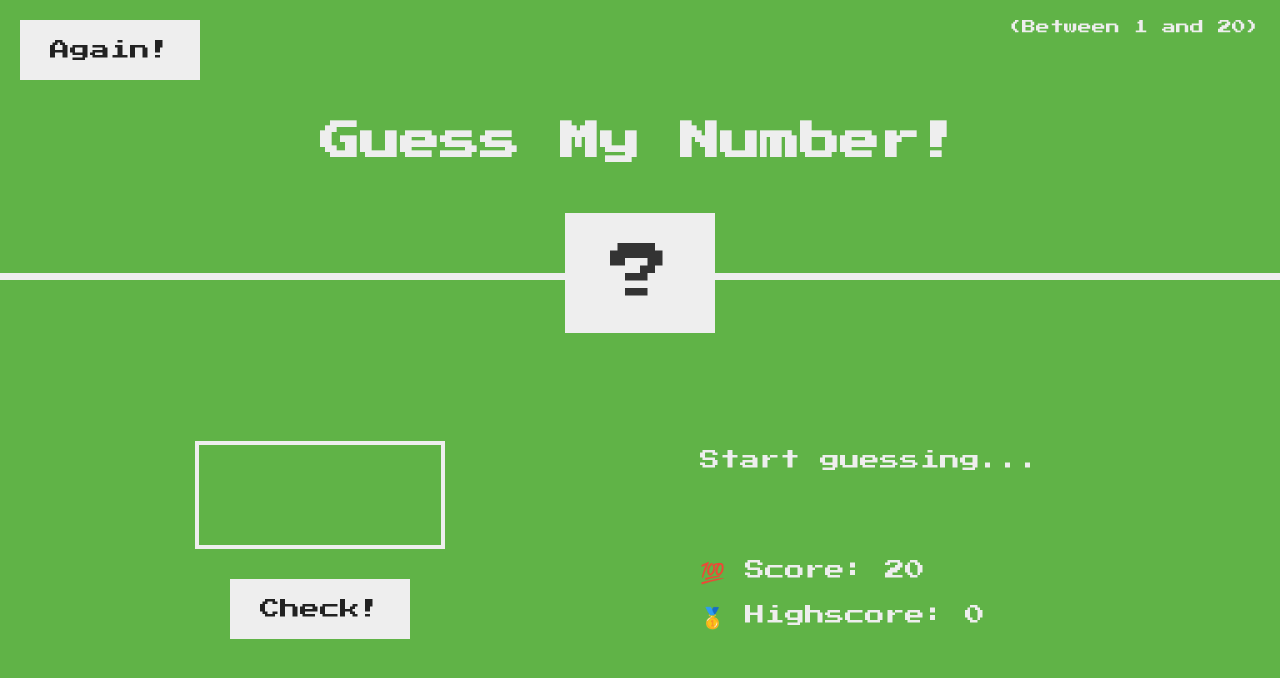
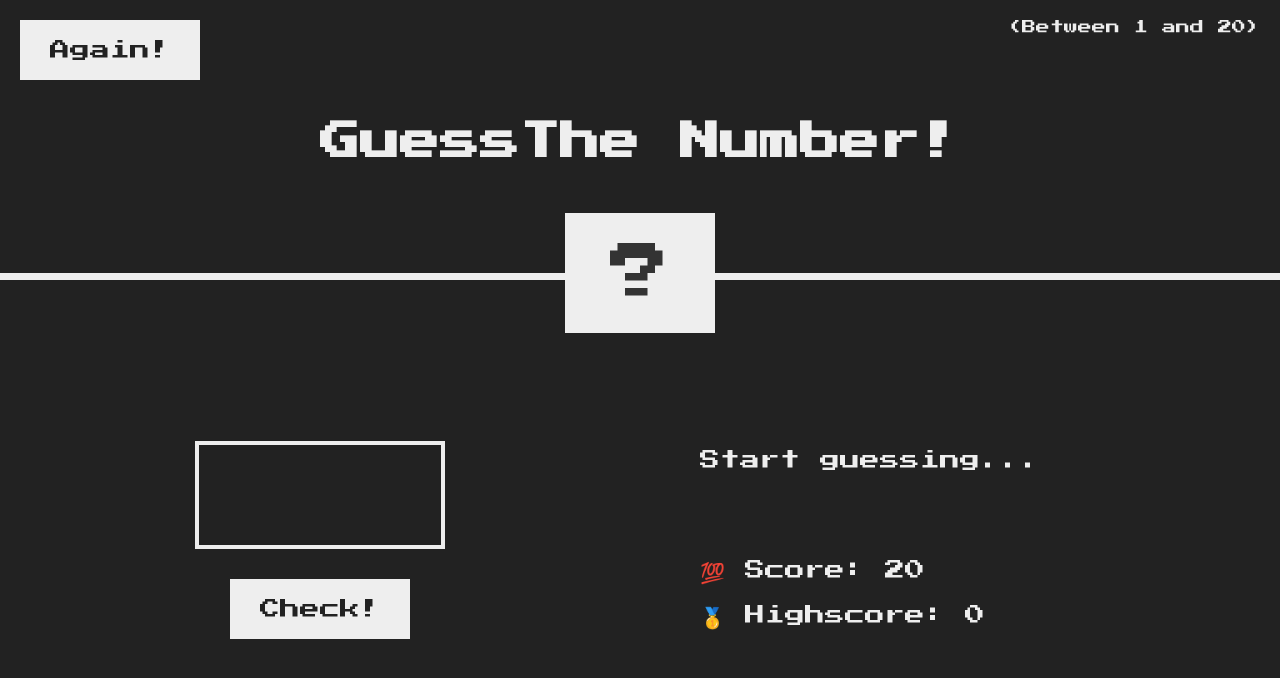
Before and after one commit to VaibhavSinghDev/Frontend-JavaScript-Projects, a plain HTML site: page GuessTheNumber!/index.html in a window 1280 px wide. Both pictures are taken after a click on the button "Again!". Drawn offline with Linux system fonts and the light colour scheme.

Commit message:
Game complete

```diff
--- a/GuessTheNumber!/index.html
+++ b/GuessTheNumber!/index.html
@@ -5,11 +5,11 @@
     <meta name="viewport" content="width=device-width, initial-scale=1.0" />
     <meta http-equiv="X-UA-Compatible" content="ie=edge" />
     <link rel="stylesheet" href="style.css" />
-    <title>Guess My Number!</title>
+    <title>Guess The Number!</title>
   </head>
   <body>
     <header>
-      <h1>Guess My Number!</h1>
+      <h1>GuessThe Number!</h1>
       <p class="between">(Between 1 and 20)</p>
       <button class="btn again">Again!</button>
       <div class="number">?</div>
--- a/GuessTheNumber!/script.js
+++ b/GuessTheNumber!/script.js
@@ -2,43 +2,72 @@
 const min = 1;
 const max = 20;
 
-const randomNumber = Math.trunc(Math.random() * (max - min + 1)) + min;
+let randomNumber = Math.trunc(Math.random() * (max - min + 1)) + min;
 
 let score = 20;
+let highScore = 0;
 
 document.querySelector('.check').addEventListener('click', function () {
   const inputNumber = Number(document.querySelector('.guess').value);
-  //console.log(inputNumber);
+
+  // No input provided
   if (!inputNumber) {
     document.querySelector('.message').innerHTML = "No number provided!";
   }
-
+  // When the guess is too low
   else if (inputNumber < randomNumber) {
     if (score > 1) {
       document.querySelector('.message').innerHTML = "Your guess is too small!";
 
       score = score - 1;
       document.querySelector('.score').textContent = score;
-    } else {
+    }
+    // Player exhausts the score and loses the game.
+    else {
       document.querySelector('.message').innerHTML = "You lost!";
       document.querySelector('.score').innerHTML = 0;
     }
   }
+  // When the guess is too high
   else if (inputNumber > randomNumber) {
     if (score > 1) {
       document.querySelector('.message').innerHTML = "Your guess is too high!";
 
       score = score - 1;
       document.querySelector('.score').textContent = score;
-    } else {
+    }
+    // Player exhausts the score and loses the game.
+    else {
       document.querySelector('.message').innerHTML = "You lost!";
 
       document.querySelector('.score').innerHTML = 0;
     }
   }
+  // Player Wins
   else {
     document.querySelector('.message').innerHTML = "Congratulations! Your guess is correct ";
 
     document.querySelector('.number').textContent = randomNumber;
+
+    document.querySelector('body').style.backgroundColor = '#60b347';
+
+    document.querySelector('.number').style.width = '30rem';
+
+    if (score > highScore) {
+      highScore = score;
+      document.querySelector('.highscore').textContent = highScore;
+    }
   }
-})
+});
+//Reset the game
+document.querySelector('.again').addEventListener('click', function () {
+
+  randomNumber = Math.trunc(Math.random() * (max - min + 1)) + min;
+  score = 20;
+  document.querySelector('.message').innerHTML = "Start guessing...";
+  document.querySelector('.number').style.width = '15rem';
+  document.querySelector('body').style.backgroundColor = '#222';
+  document.querySelector('.number').textContent = '?';
+  document.querySelector('.guess').value = '';
+  document.querySelector('.score').textContent = score;
+});
--- a/GuessTheNumber!/style.css
+++ b/GuessTheNumber!/style.css
@@ -14,8 +14,8 @@ html {
 body {
   font-family: "Press Start 2P", sans-serif;
   color: #eee;
-  /* background-color: #222;*/
-  background-color: #60b347;
+  background-color: #222;
+  /*background-color: #60b347;*/
 }
 
 /* LAYOUT */
```
